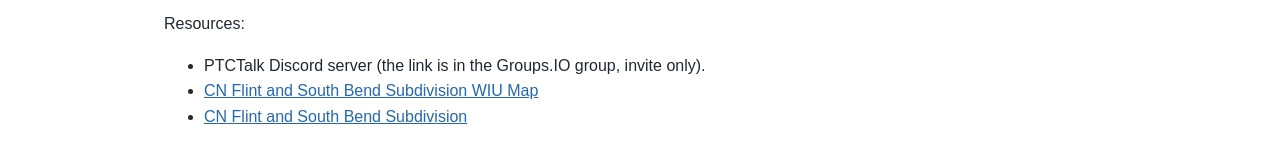
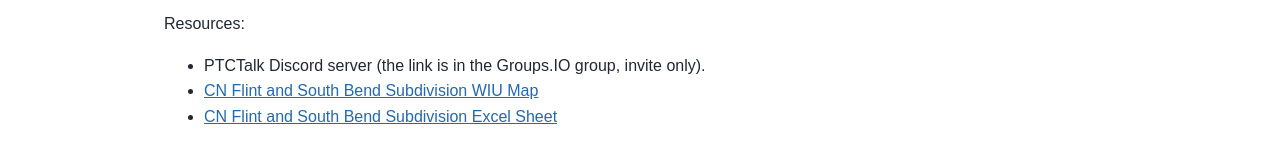
Before and after one commit to MichiganRailfan/michiganrailfan.github.io, a Jekyll site: the page built from other-links.md, in a window 1280 px wide. Shown: the part 283-446 px from the top of the page. Built offline with Jekyll 4.4.1, drawn with Linux system fonts in a browser that asks for light colours.

Commit message:
Update link description for Excel sheet

```diff
--- a/other-links.md
+++ b/other-links.md
@@ -11,4 +11,4 @@
 
 - PTCTalk Discord server (the link is in the Groups.IO group, invite only).
 - [CN Flint and South Bend Subdivision WIU Map](https://www.google.com/maps/d/u/0/viewer?mid=1H4afjDuEWN4CAx2O02Y9UAIeT6_dfeg&ll=42.26692277798674%2C-84.99010952500002&z=8)
-- [CN Flint and South Bend Subdivision ](https://github.com/MichiganRailfan/files-for-website/raw/refs/heads/main/Southbend-Flint.xlsx)
+- [CN Flint and South Bend Subdivision Excel Sheet](https://github.com/MichiganRailfan/files-for-website/raw/refs/heads/main/Southbend-Flint.xlsx)
```
